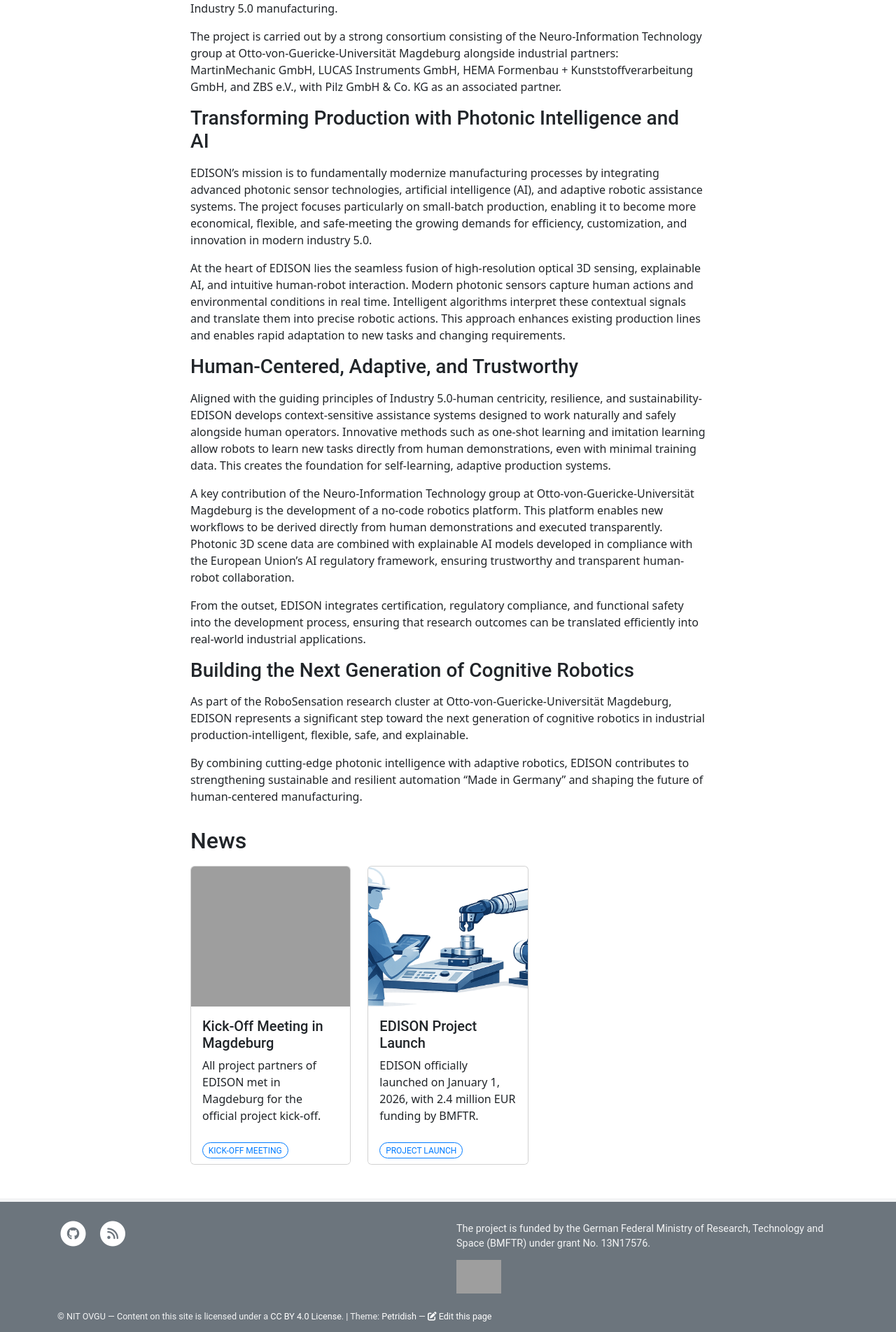
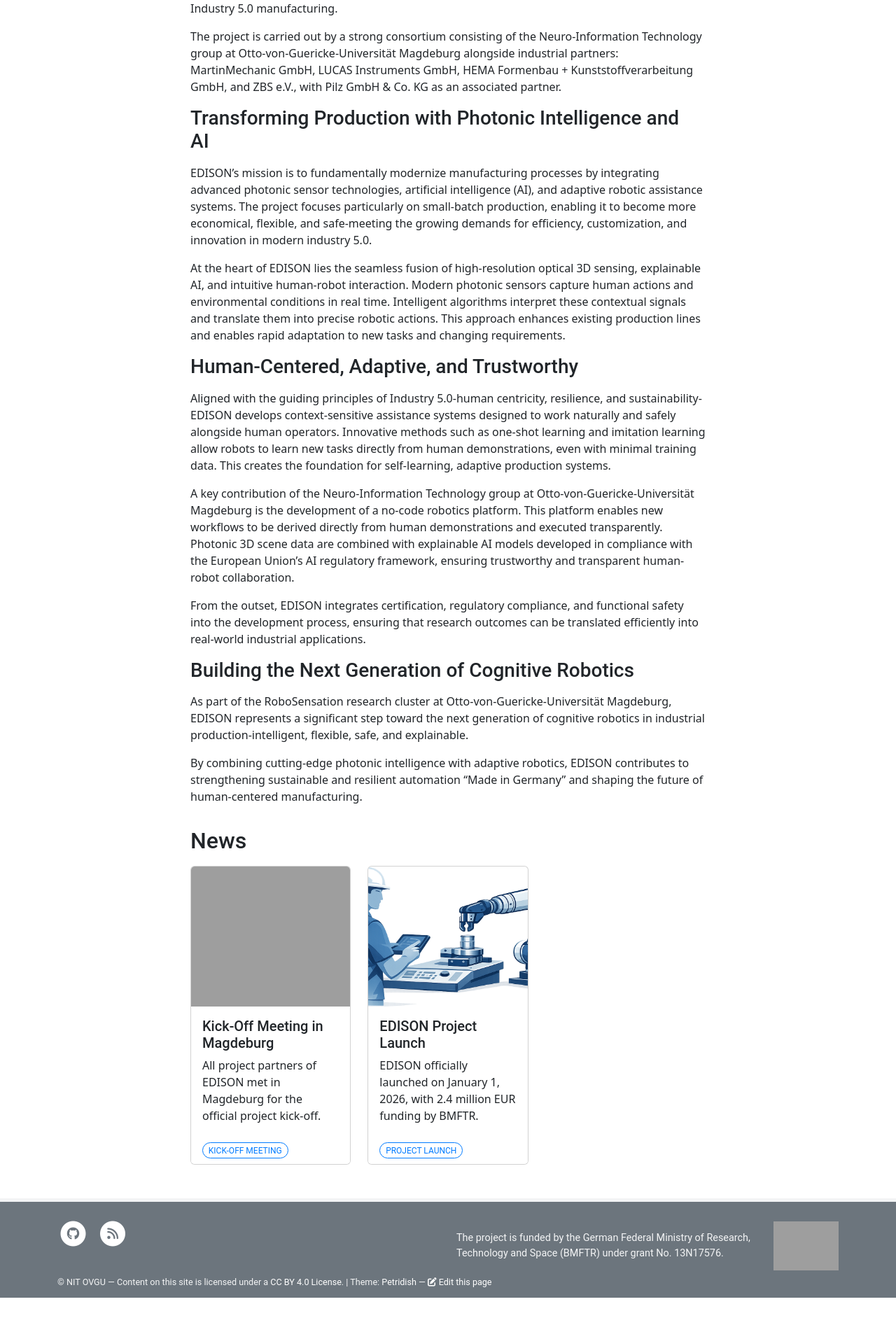
Before and after one commit to ovgu-nit/edison, a Jekyll site: the page built from pages/home.md, in a window 1280 px wide. Shown: the part 950-2853 px from the top of the page at 70% size. Built offline with Jekyll 4.4.1, drawn with Linux system fonts in a browser that asks for light colours; after the commit the page ends 2804 px from its top, so only the background shows below that; grey boxes are pictures that could not be loaded.

Commit message:
Refactor funding section in footer.yml
Updated footer layout to use a div for funding information.

```diff
--- a/_data/footer.yml
+++ b/_data/footer.yml
@@ -4,12 +4,14 @@
 # Columns (the more you add, the narrower they will be)
 columns:
   - description: >
-      <span class="funding-inline">
-        The project is funded by the German Federal Ministry of Research, Technology and Space (BMFTR) under grant No. 13N17576.
+      <div style="display:flex; align-items:center; gap:1rem;">
+        <span>
+          The project is funded by the German Federal Ministry of Research, Technology and Space (BMFTR) under grant No. 13N17576.
+        </span>
         <img src="https://www.ukbnewsroom.de/wp-content/uploads/2025/07/Logo-BMFTR.png"
              alt="BMFTR logo"
-             class="funding-logo">
-      </span>
+             style="height:70px; width:auto;">
+      </div>
     links:
 
 license: >
```
